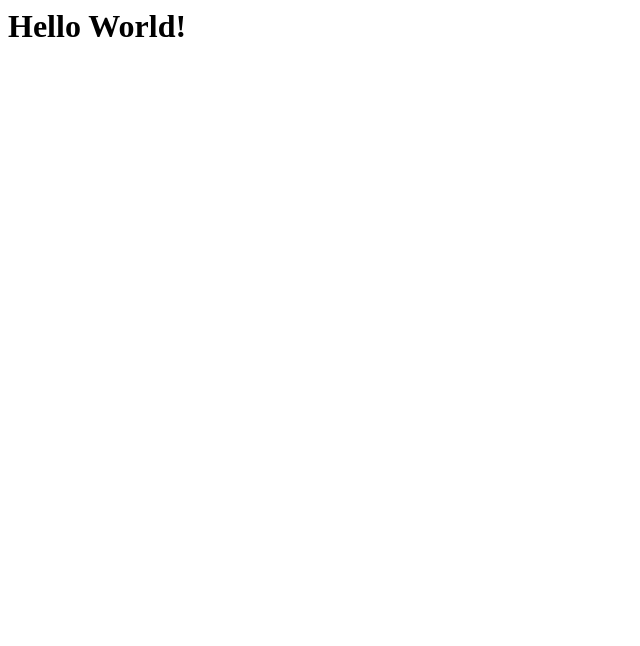
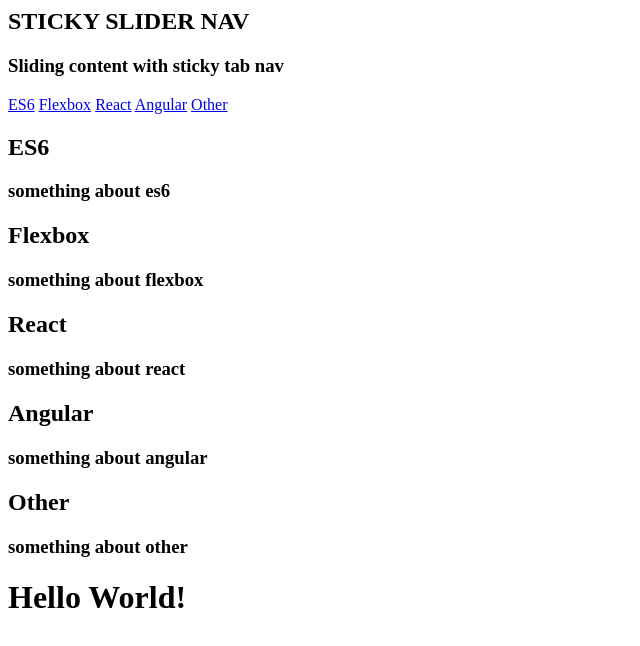
Before and after one commit to mexicantamale/hello-world, a plain HTML site: page index.html in a window 1280 px wide. Shown: the whole page, without its empty margins (0-640 px from the left). Drawn offline with Linux system fonts and the light colour scheme.

Commit message:
Update index.html

```diff
--- a/index.html
+++ b/index.html
@@ -1 +1,36 @@
-<h1>Hello World!</h1>
+<section class="et-hero-tabs">
+	<h1>STICKY SLIDER NAV</h1>
+	<h3>Sliding content with sticky tab nav</h3>
+	<div class="et-hero-tabs-container">
+		<a class="et-hero-tab" href="#tab-es6">ES6</a>
+		<a class="et-hero-tab" href="#tab-flexbox">Flexbox</a>
+		<a class="et-hero-tab" href="#tab-react">React</a>
+		<a class="et-hero-tab" href="#tab-angular">Angular</a>
+		<a class="et-hero-tab" href="#tab-other">Other</a>
+		<span class="et-hero-tab-slider"></span>
+	</div>
+</section>
+
+<!-- Main -->
+<main class="et-main">
+	<section class="et-slide" id="tab-es6">
+		<h1>ES6</h1>
+		<h3>something about es6</h3>
+	</section>
+	<section class="et-slide" id="tab-flexbox">
+		<h1>Flexbox</h1>
+		<h3>something about flexbox</h3>
+	</section>
+	<section class="et-slide" id="tab-react">
+		<h1>React</h1>
+		<h3>something about react</h3>
+	</section>
+	<section class="et-slide" id="tab-angular">
+		<h1>Angular</h1>
+		<h3>something about angular</h3>
+	</section>
+	<section class="et-slide" id="tab-other">
+		<h1>Other</h1>
+		<h3>something about other</h3>
+	</section>
+</main><h1>Hello World!</h1>
```
